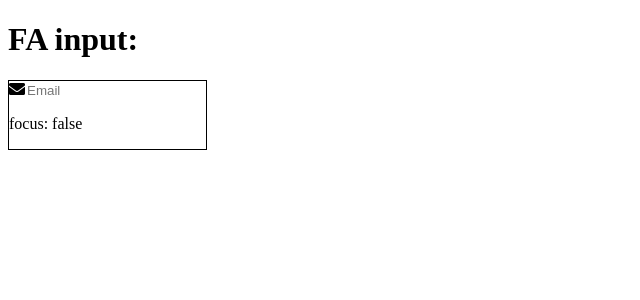
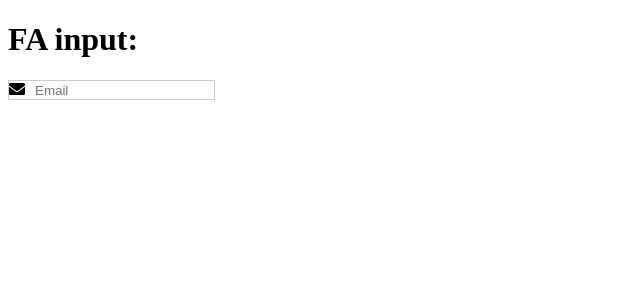
Before and after one commit to jurek2006/angular-content-projection, an Angular app: page / in a window 1280 px wide. Shown: the top 300 px of the page, without its empty margins (0-640 px from the left). Built offline with nearby package versions, Linux system fonts and the light colour scheme.

Commit message:
fa-input component completed

```diff
--- a/src/app/fa-input/fa-input.component.html
+++ b/src/app/fa-input/fa-input.component.html
@@ -1,3 +1,2 @@
 <i class="fa" [ngClass]="classes"></i>
 <ng-content></ng-content>
-<p>focus: {{ input.focus }}</p>
--- a/src/app/fa-input/fa-input.component.scss
+++ b/src/app/fa-input/fa-input.component.scss
@@ -1,9 +1,17 @@
 :host {
   display: inline-block;
-  border: 1px solid;
+  border: 1px solid #cccccc;
+}
+
+:host.focus {
+  border: 1px solid blue;
 }
 
 :host ::ng-deep input {
   border: none;
   outline: none;
 }
+
+.fa {
+  margin-right: 0.5em;
+}
--- a/src/app/fa-input/fa-input.component.ts
+++ b/src/app/fa-input/fa-input.component.ts
@@ -1,11 +1,4 @@
-import {
-  Component,
-  OnInit,
-  Input,
-  ContentChild,
-  OnChanges,
-  AfterContentInit
-} from "@angular/core";
+import { Component, Input, ContentChild, HostBinding } from "@angular/core";
 import { InputRefDirective } from "./input-ref.directive";
 
 @Component({
@@ -18,6 +11,10 @@ export class FaInputComponent {
 
   @ContentChild(InputRefDirective) input: InputRefDirective;
 
+  @HostBinding("class.focus") get focus() {
+    return this.input ? this.input.focus : false;
+  }
+
   get classes() {
     const cssClasses = {
       fa: true
```
